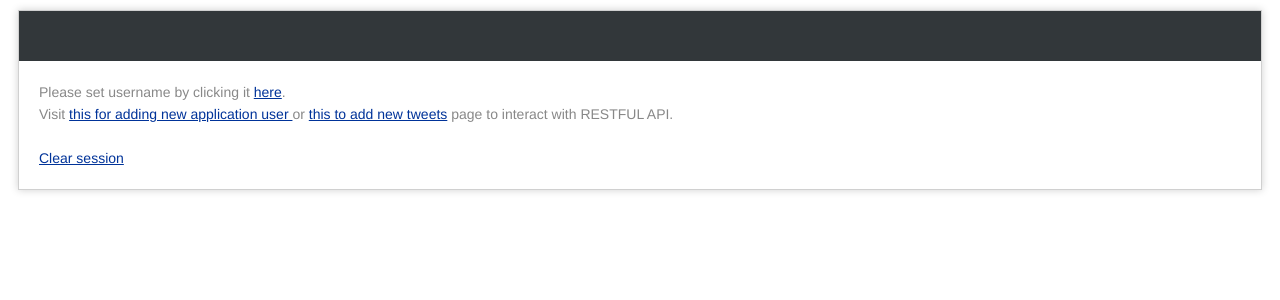
After one commit to jmm-pcn-test/pcn_test_c3, a Flask app: template ch3/template/main.html in a window 1280 px wide. The commit adds this page. Shown: the top 300 px of the page. Run offline with Flask 2, Linux system fonts and the light colour scheme; the template is opened without the code that fills it, so the values that code supplies are empty.

Commit message:
eoc, some bugs present.

```diff
--- a/ch3/app.py
+++ b/ch3/app.py
@@ -1,6 +1,7 @@
 from time import strftime, gmtime
 
-from flask import Flask, jsonify, make_response, abort, request, render_template
+from flask import Flask, jsonify, make_response, abort, request, render_template, redirect, url_for, session
+from flask_cors import CORS, cross_origin
 import json
 import sqlite3
 
@@ -10,13 +11,40 @@ import v2
 app = Flask(__name__)
 app.config['JSONIFY_PRETTYPRINT_REGULAR'] = False
 
+CORS(app)
+# cors = CORS(app, resources={r"/api/*": {"origins": "*"}})
+
+@app.route('/')
+def main():
+    return render_template('main.html')
+
+@app.route('/addname')
+def addname():
+    if request.args.get('yourname'):
+        session['name'] = request.args.get('yourname')
+        return redirect(url_for('main'))
+    else:
+        return render_template('addname.html', session=session)
+
+@app.route('/clear')
+def clearsession():
+    session.clear()
+    return redirect(url_for('main'))
+
+@app.route('/set_cookie')
+def cookie_insertion():
+    redirect_to_main = redirect('/')
+    response = app.make_response(redirect_to_main)
+    response.set_cookie('cookie_name',value='values')
+
+    return response
 
 @app.route("/adduser")
 def adduser():
     return render_template("adduser.html")
 
 @app.route('/addtweets')
-def adduser():
+def addtweet():
     return render_template("addtweets.html")
 
 
--- a/ch3/requirements.txt
+++ b/ch3/requirements.txt
@@ -1,3 +1,5 @@
 Flask==1.1.1
 itsdangerous==2.0.1
 nose==1.3.7
+flask-cors==3.0.10
+Six==1.16.0
--- /dev/null
+++ b/ch3/static/style.css
@@ -0,0 +1,106 @@
+::selection{ background-color: #E13300; color: white; }
+::moz-selection{ background-color: #E13300; color: white; }
+::webkit-selection{ background-color: #E13300; color: white; }
+
+body {
+    font-family: "Helvetica Neue",Helvetica,Arial,"Lucida Grande",sans-serif;
+    color: #888;
+    font-style: normal;
+    font-size: 14px;
+    line-height: 22px;
+}
+
+a {
+    color: #003399;
+    background-color: transparent;
+    font-weight: normal;
+}
+
+.title {
+    padding: 0 20px;
+    background: #32373a;
+    position: relative;
+    height: 50px;
+}
+
+h1 {
+    color: #fff;
+    margin: 0;
+    font-size: 18px;
+    font-weight: 400;
+    line-height: 50px;
+    text-transform: capitalize;
+}
+
+code {
+    font-family: Consolas, Monaco, Courier New, Courier, monospace;
+    font-size: 12px;
+    background-color: #f9f9f9;
+    border: 1px solid #D0D0D0;
+    color: #002166;
+    display: block;
+    padding: 12px 10px 12px 10px;
+}
+
+#content {
+    padding: 20px;
+    zoom: 1;
+}
+
+#body{
+    margin: 0 15px 0 15px;
+}
+
+p.footer{
+    text-align: right;
+    font-size: 11px;
+    border-top: 1px solid #D0D0D0;
+    line-height: 32px;
+    padding: 0 10px 0 10px;
+    margin: 20px 0 0 0;
+}
+
+#container{
+    margin: 10px;
+    border: 1px solid #D0D0D0;
+    -webkit-box-shadow: 0 0 8px #D0D0D0;
+}
+
+/* Form Styles */
+form label{
+    display: block;
+    margin-bottom: 5px;
+}
+form input[type=text]{
+    border: 1px solid #aaa;
+    border-radius: 2px;
+    box-shadow: inset 0 1px 2px rgba(0,0,0,.1);
+    box-sizing: border-box;
+    padding: 5px;
+    margin-bottom: 20px;
+    outline: 0;
+    -webkit-border-radius: 2px;
+    -moz-border-radius: 2px;
+    -webkit-box-shadow: inset 0 1px 2px rgba(0,0,0,.1);
+    -moz-box-shadow: inset 0 1px 2px rgba(0,0,0,.1);
+}
+form input[type=submit]{
+    background: #198ad1;
+    color: #fff;
+    display: inline-block;
+    padding: 0 20px;
+    font-size: 16px;
+    line-height: 2.6em;
+    font-family: "Helvetica Neue",Helvetica,Arial,"Lucida Grande",sans-serif;
+    font-weight: 400;
+    -webkit-box-shadow: inset 0 -1px 0 rgba(0,0,0,.1);
+    -moz-box-shadow: inset 0 -1px 0 rgba(0,0,0,.1);
+    box-shadow: inset 0 -1px 0 rgba(0,0,0,.1);
+    -webkit-border-radius: 2px;
+    -moz-border-radius: 2px;
+    border-radius: 2px;
+    text-transform: capitalize;
+    border: 0;
+    cursor: pointer;
+    text-align: center;
+}
--- a/ch3/template/addtweets.html
+++ b/ch3/template/addtweets.html
@@ -35,8 +35,7 @@
     <link href="http://netdna.bootstrapcdn.com/twitter-bootstrap/2.3.2/css/bootstrap-combined.min.css" rel="stylesheet">
     <script src="http://netdna.bootstrapcdn.com/twitter-bootstrap/2.3.2/js/bootstrap.min.js"></script>
 
-    <script src="{{ url_for('static', filename='tweet.js')}}"></script>
-
+    <script src="{{ url_for('static', filename='tweet.js') }}"></script>
 
 </body>
 </html>
--- a/ch3/template/adduser.html
+++ b/ch3/template/adduser.html
@@ -14,7 +14,7 @@
             </div>
             <div id="main" class="container">
 
-                <table class="table table-stripped">
+                <table class="table table-striped">
                     <div>
                         Name: <input data-bind="value: name" placeholder="Full name of user" type="text">
                         </input>
--- /dev/null
+++ b/ch3/template/main.html
@@ -0,0 +1,26 @@
+<!DOCTYPE html>
+<html lang="en">
+<head>
+    <meta charset="UTF-8">
+    <title>Twitter App Demo</title>
+    <link rel=stylesheet type=text/css href="{{ url_for('static', filename='style.css') }}">
+</head>
+<body>
+    <div id="container">
+        <div class="title">
+            <h1></h1>
+        </div>
+        <div id="content">
+                {% if session['name'] %}
+                Your name appears to be <strong>{{session['name']}}</strong>.<br />
+                {% else %}
+                Please set username by clicking it <a href="{{ url_for('addname') }}">here</a>.<br />
+                {% endif %}
+            Visit <a href="{{ url_for('adduser') }}">this for adding new application user </a> or <a href="{{ url_for('addtweetjs') }}">this to add new tweets</a> page to interact with RESTFUL API.
+            <br /><br />
+            <strong><a href="{{ url_for('clearsession') }}">Clear session</a></strong>
+            </div>
+            </div>
+        </div>
+    </body>
+</html>
```
Also changed, not shown: ch3/static/app.js (+7 -6 lines), ch3/template/addname.html (added, +27 -0 lines).
